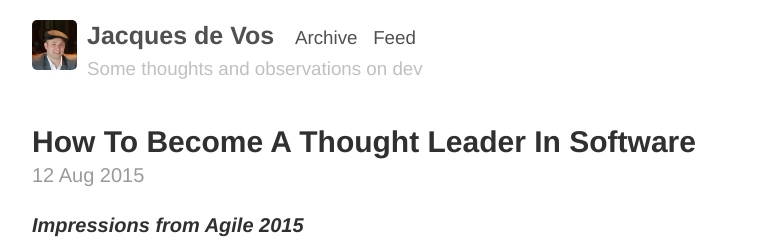
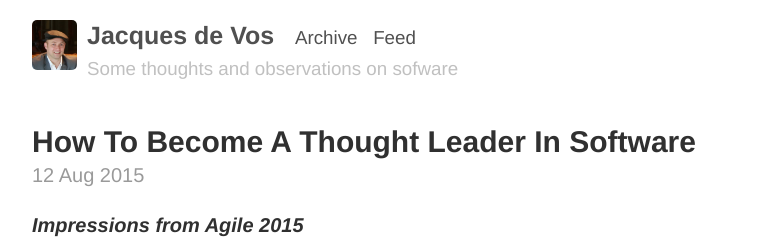
Before and after one commit to jacdevos/jacdevos.github.io.old, a Jekyll site: the page built from index.html, in a window 1280 px wide and 900 px high. Shown: the top 251 px of the window, without its empty margins (248-1014 px from the left). Built offline with Jekyll 4.4.1, drawn with Linux system fonts in a browser that asks for light colours; Markdown is read by kramdown in place of the engine named in the settings; the list of posts is cut into pages by our own code.

Commit message:
Updated _config.yml

```diff
--- a/_config.yml
+++ b/_config.yml
@@ -7,7 +7,7 @@ permalink:        pretty
 
 # Setup
 title:            Jacques de Vos
-tagline:          Some thoughts and observations on dev
+tagline:          Some thoughts and observations on sofware
 url:              http://jacdevos.github.io
 paginate:         5
 baseurl:          /
```
